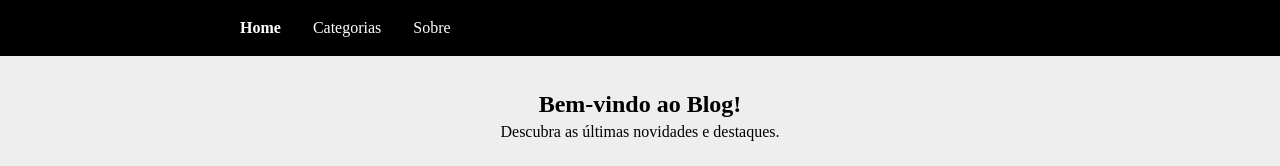
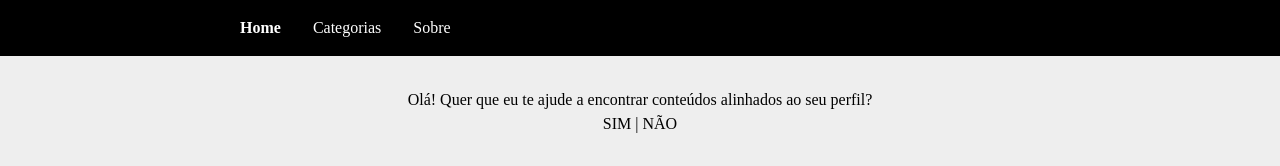
Before and after one commit to renewj/hub, a Next.js app: page / in a window 1280 px wide. Shown: the top 166 px of the page. Built offline with nearby package versions, Linux system fonts and the light colour scheme; no server answers; a web font is replaced by a local one.

Commit message:
Update Hero.js

```diff
--- a/components/Hero.js
+++ b/components/Hero.js
@@ -1,8 +1,8 @@
 export default function Hero() {
   return (
     <section style={{padding: '2rem', background: '#eee', textAlign: 'center'}}>
-      <h1>Bem-vindo ao Blog!</h1>
-      <p>Descubra as últimas novidades e destaques.</p>
+      <p>Olá! Quer que eu te ajude a encontrar conteúdos alinhados ao seu perfil?</p>
+      <p>SIM | NÃO</p>
     </section>
   );
 }
```
